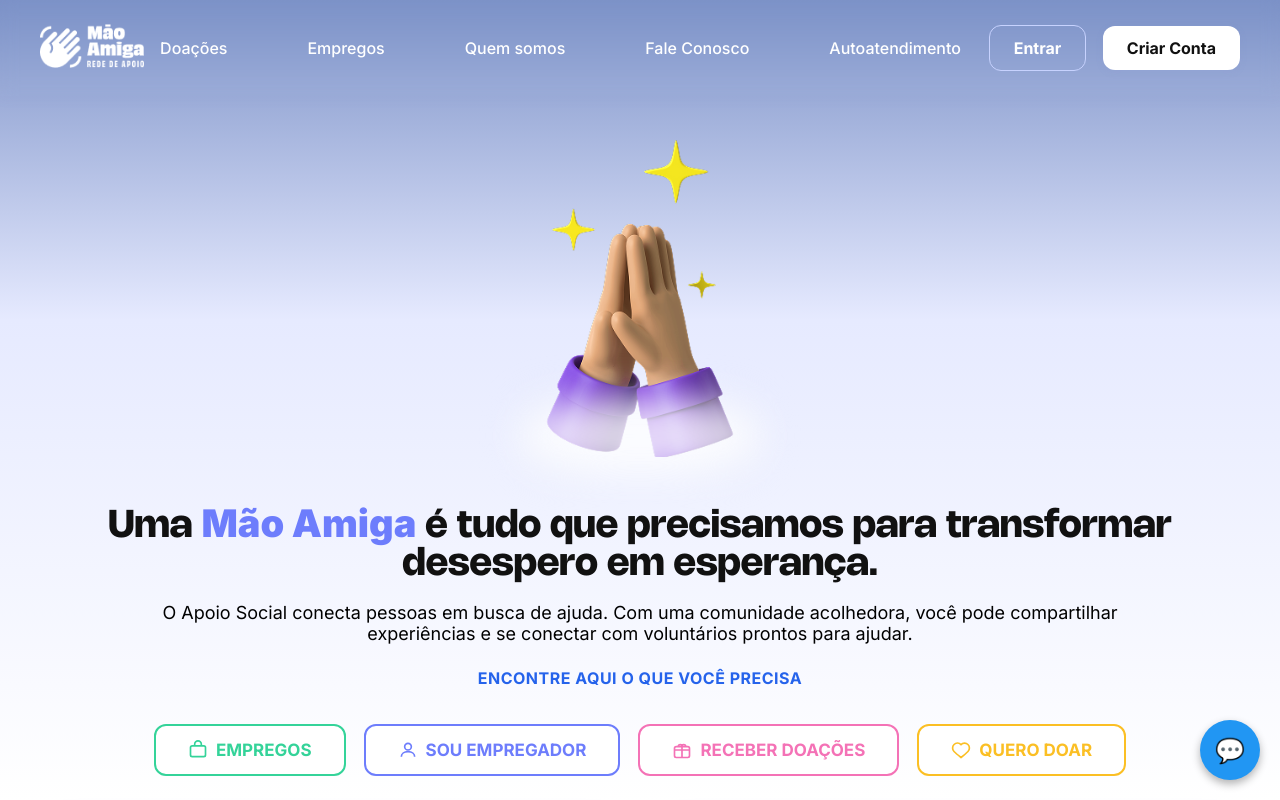
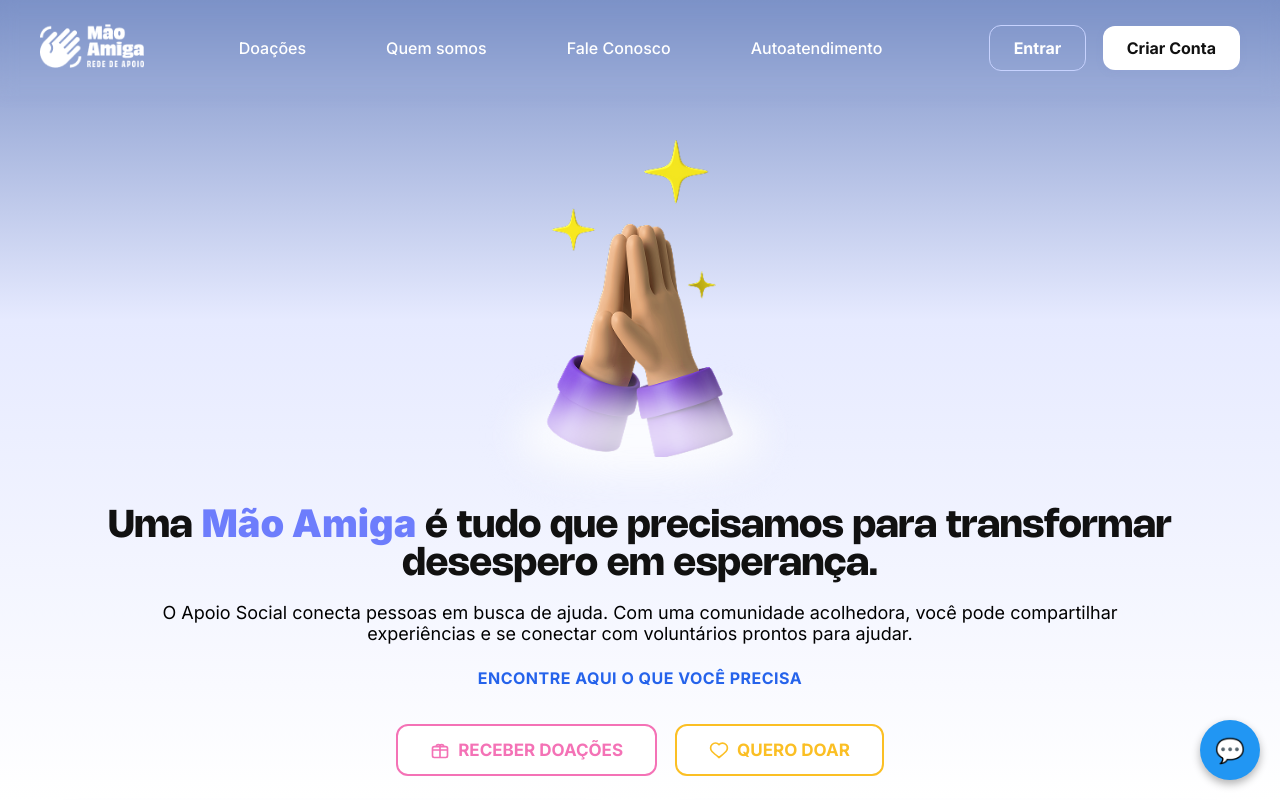
Before and after one commit to pedroohns/ProjetoMaoAmiga, a plain HTML site: page public/index.html in a window 1280 px wide. Drawn offline with Linux system fonts and the light colour scheme.

Commit message:
Retirei os Botões de Empregos e Sou Empregador

```diff
--- a/public/index.html
+++ b/public/index.html
@@ -22,9 +22,9 @@
         <img src="./imagens/logo.png" alt="Mão Amiga Logo">
       </div>
 
+<!--Removi a parte de Empregos-->
       <nav class="desktop-nav">
         <a href="#">Doações</a>
-        <a href="#">Empregos</a>
         <a href="quem-somos.html">Quem somos</a>
         <a href="#">Fale Conosco</a>
         <a href="#">Autoatendimento</a>
@@ -44,10 +44,10 @@
           <span></span>
         </label>
 
+        <!--Removido a parte de Empregos-->
         <nav class="mobile-nav">
           <a href="index.html">Página Inicial</a>
           <a href="#">Doações</a>
-          <a href="#">Empregos</a>
           <a href="quem-somos.html">Quem somos</a>
           <a href="#">Fale Conosco</a>
           <a href="#">Autoatendimento</a>
@@ -63,24 +63,8 @@
       <h1>Uma <span class="highlight">Mão Amiga</span> é tudo que precisamos para transformar desespero em esperança.</h1>
       <p>O Apoio Social conecta pessoas em busca de ajuda. Com uma comunidade acolhedora, você pode compartilhar experiências e se conectar com voluntários prontos para ajudar.</p>
       <a href="#" class="cta-link">ENCONTRE AQUI O QUE VOCÊ PRECISA</a>
-
+<!--Removido os botões de Empregos e Sou Empregador-->
       <div class="actions">
-        <button class="btn green">
-          <!-- maletinha // GREEN -->
-          <svg xmlns="http://www.w3.org/2000/svg" width="20" height="20" fill="none" viewBox="0 0 24 24">
-            <rect x="3" y="7" width="18" height="13" rx="2" stroke="currentColor" stroke-width="2" />
-            <path d="M8 7V5a4 4 0 0 1 8 0v2" stroke="currentColor" stroke-width="2" />
-          </svg>
-          EMPREGOS
-        </button>
-        <button class="btn blue">
-          <!-- homemzinho // BLUE -->
-          <svg xmlns="http://www.w3.org/2000/svg" width="20" height="20" fill="none" viewBox="0 0 24 24">
-            <circle cx="12" cy="8" r="4" stroke="currentColor" stroke-width="2" />
-            <path d="M4 20c0-3.314 3.134-6 8-6s8 2.686 8 6" stroke="currentColor" stroke-width="2" />
-          </svg>
-          SOU EMPREGADOR
-        </button>
         <button class="btn pink">
           <!-- presente // PINK -->
           <svg xmlns="http://www.w3.org/2000/svg" width="20" height="20" fill="none" viewBox="0 0 24 24">
```
